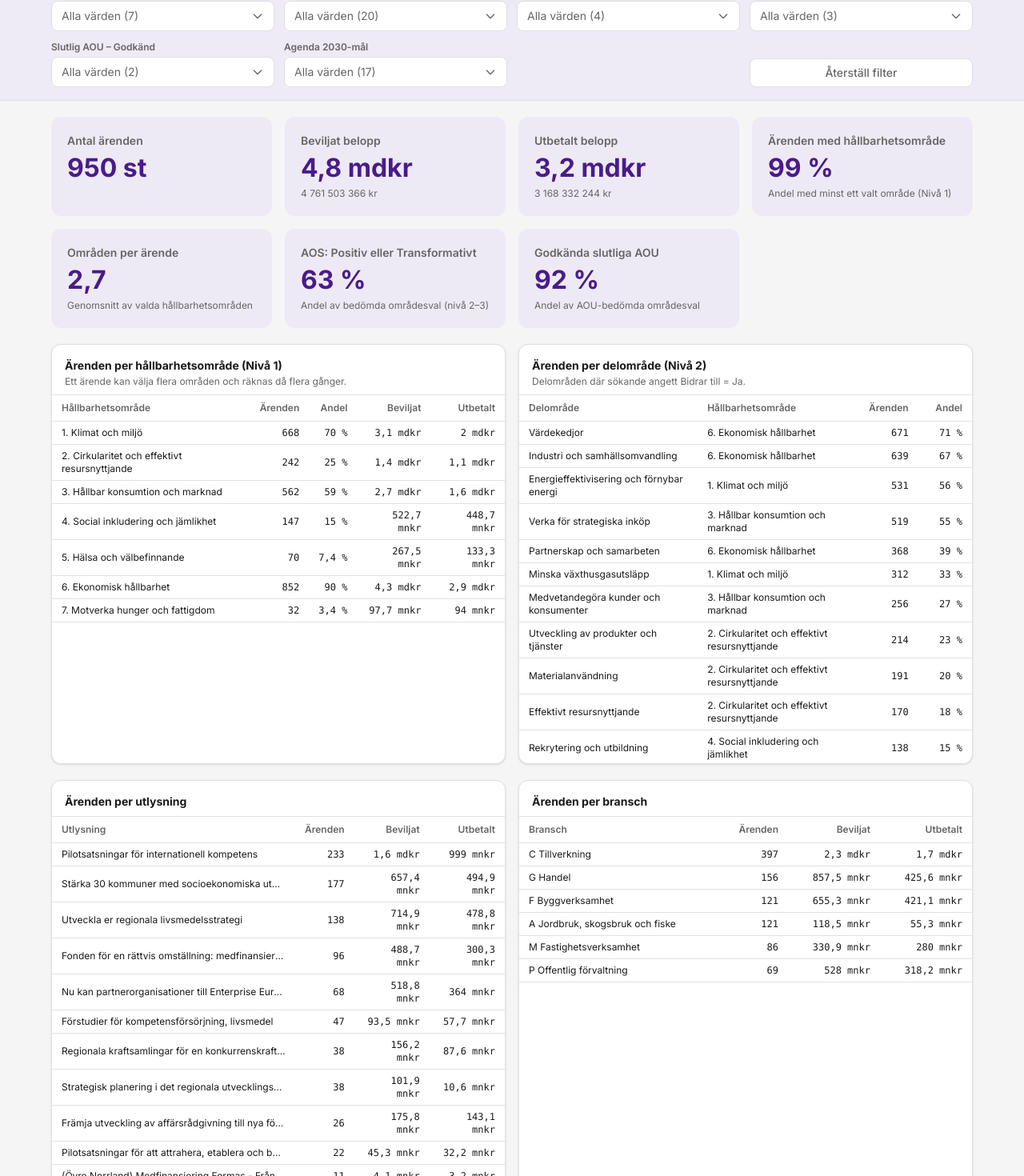
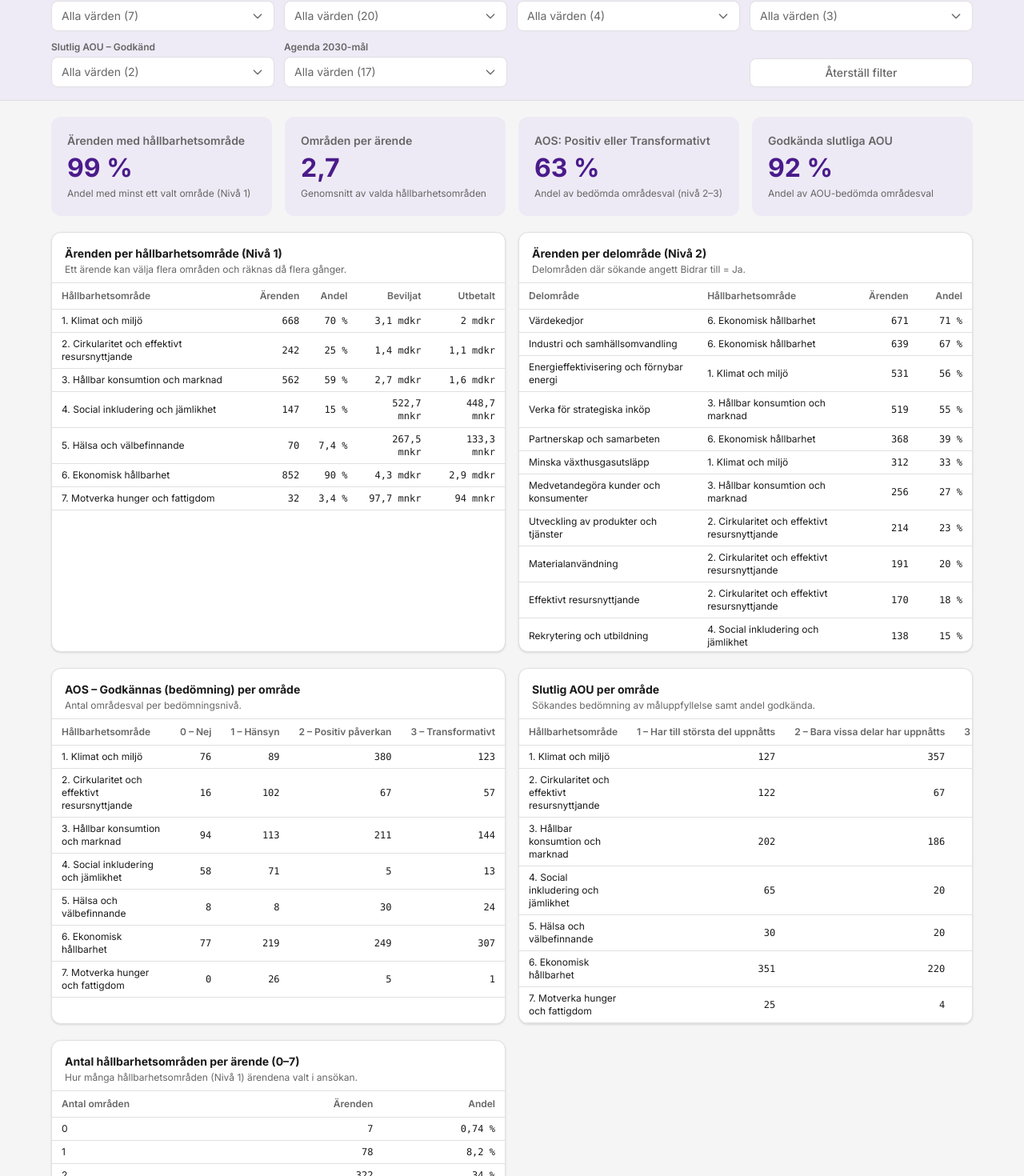
Before and after one commit to bjoottG/hallbarighet, a Next.js app: page /oversikt in a window 1280 px wide. Shown: the part 221-1691 px from the top of the page at 80% size. Built offline with nearby package versions, Linux system fonts and the light colour scheme.

Commit message:
Ta bort utlysnings- och branschtabellerna samt KPI:erna antal/beviljat/utbetalt
KPI-raderna på Översikt och Diagram visar nu de fyra hållbarhetsmåtten.

Co-Authored-By: Claude Fable 5 <noreply@anthropic.com>

```diff
--- a/src/app/diagram/page.tsx
+++ b/src/app/diagram/page.tsx
@@ -8,11 +8,11 @@ import KPICard from '@/components/KPICard';
 import { ChartCard } from '@/components/Cards';
 import { useFilters } from '@/context/FilterContext';
 import {
-  kpiAntalArenden, kpiBeviljat, kpiUtbetalt, kpiAndelMedOmrade,
+  kpiBeviljat, kpiAndelMedOmrade,
   kpiSnittOmraden, kpiAndelAosPositiv, kpiAndelAouGodkand,
   perOmrade, perDelomrade, aosPerOmrade, aouPerOmrade, aosFordelning,
   fordelningAntalOmraden,
-  formatNumber, formatKr, formatKrFull, formatPct,
+  formatNumber, formatKr, formatPct,
 } from '@/lib/dataUtils';
 import {
   DIAGRAM_COLORS, OMRADE_FARG, AOS_FARG, AOU_FARG, AOS_SKALA, AOU_SKALA,
@@ -59,9 +59,6 @@ export default function DiagramPage() {
 
         {/* KPI-rad (samma som Översikt) */}
         <div className="grid grid-cols-4 gap-4">
-          <KPICard title="Antal ärenden" value={`${formatNumber(kpiAntalArenden(filtered))} st`} />
-          <KPICard title="Beviljat belopp" value={formatKr(kpiBeviljat(filtered))} subtitle={formatKrFull(kpiBeviljat(filtered))} />
-          <KPICard title="Utbetalt belopp" value={formatKr(kpiUtbetalt(filtered))} subtitle={formatKrFull(kpiUtbetalt(filtered))} />
           <KPICard title="Ärenden med hållbarhetsområde" value={formatPct(kpiAndelMedOmrade(filtered))} subtitle="Andel med minst ett valt område (Nivå 1)" />
           <KPICard title="Områden per ärende" value={kpiSnittOmraden(filtered).toLocaleString('sv-SE', { maximumFractionDigits: 1 })} subtitle="Genomsnitt av valda hållbarhetsområden" />
           <KPICard title="AOS: Positiv eller Transformativt" value={formatPct(kpiAndelAosPositiv(filtered))} subtitle="Andel av bedömda områdesval (nivå 2–3)" />
--- a/src/app/oversikt/page.tsx
+++ b/src/app/oversikt/page.tsx
@@ -8,9 +8,8 @@ import KPICard from '@/components/KPICard';
 import { TableCard, TH, TD } from '@/components/Cards';
 import { useFilters } from '@/context/FilterContext';
 import {
-  kpiAntalArenden, kpiBeviljat, kpiUtbetalt, kpiAndelMedOmrade,
-  kpiSnittOmraden, kpiAndelAosPositiv, kpiAndelAouGodkand,
-  perOmrade, perDelomrade, perFalt, aosPerOmrade, aouPerOmrade, antalOmraden,
+  kpiAndelMedOmrade, kpiSnittOmraden, kpiAndelAosPositiv, kpiAndelAouGodkand,
+  perOmrade, perDelomrade, aosPerOmrade, aouPerOmrade, antalOmraden,
   fordelningAntalOmraden,
   formatNumber, formatKr, formatKrFull, formatPct,
 } from '@/lib/dataUtils';
@@ -23,9 +22,6 @@ export default function OversiktPage() {
   const [sida, setSida] = useState(0);
 
   const kpis = useMemo(() => ({
-    arenden: kpiAntalArenden(filtered),
-    beviljat: kpiBeviljat(filtered),
-    utbetalt: kpiUtbetalt(filtered),
     andelMedOmrade: kpiAndelMedOmrade(filtered),
     snittOmraden: kpiSnittOmraden(filtered),
     andelAosPositiv: kpiAndelAosPositiv(filtered),
@@ -34,8 +30,6 @@ export default function OversiktPage() {
 
   const omradeRader = useMemo(() => perOmrade(filtered), [filtered]);
   const delomradeRader = useMemo(() => perDelomrade(filtered).sort((a, b) => b.antal - a.antal), [filtered]);
-  const utlysningRader = useMemo(() => perFalt(filtered, 'utlysning'), [filtered]);
-  const branschRader = useMemo(() => perFalt(filtered, 'bransch'), [filtered]);
   const aosRader = useMemo(() => aosPerOmrade(filtered), [filtered]);
   const aouRader = useMemo(() => aouPerOmrade(filtered), [filtered]);
   const fordelningRader = useMemo(() => fordelningAntalOmraden(filtered), [filtered]);
@@ -63,11 +57,8 @@ export default function OversiktPage() {
       <FilterBar />
 
       <main className="max-w-[1200px] mx-auto px-6 py-5 flex flex-col gap-5">
-        {/* KPI-rad: 7 rutor */}
+        {/* KPI-rad */}
         <div className="grid grid-cols-4 gap-4">
-          <KPICard title="Antal ärenden" value={`${formatNumber(kpis.arenden)} st`} />
-          <KPICard title="Beviljat belopp" value={formatKr(kpis.beviljat)} subtitle={formatKrFull(kpis.beviljat)} />
-          <KPICard title="Utbetalt belopp" value={formatKr(kpis.utbetalt)} subtitle={formatKrFull(kpis.utbetalt)} />
           <KPICard title="Ärenden med hållbarhetsområde" value={formatPct(kpis.andelMedOmrade)} subtitle="Andel med minst ett valt område (Nivå 1)" />
           <KPICard title="Områden per ärende" value={kpis.snittOmraden.toLocaleString('sv-SE', { maximumFractionDigits: 1 })} subtitle="Genomsnitt av valda hållbarhetsområden" />
           <KPICard title="AOS: Positiv eller Transformativt" value={formatPct(kpis.andelAosPositiv)} subtitle="Andel av bedömda områdesval (nivå 2–3)" />
@@ -124,55 +115,6 @@ export default function OversiktPage() {
                     <TD>{r.omradeNamn}</TD>
                     <TD right mono>{formatNumber(r.antal)}</TD>
                     <TD right mono>{formatPct(r.andel)}</TD>
-                  </tr>
-                ))}
-              </tbody>
-            </table>
-          </TableCard>
-        </div>
-
-        {/* Tabell 3–4: Utlysning + Bransch */}
-        <div className="grid grid-cols-2 gap-4">
-          <TableCard title="Ärenden per utlysning">
-            <table className="w-full text-xs border-collapse">
-              <thead>
-                <tr className="border-b" style={{ borderColor: 'var(--color-border)' }}>
-                  <TH>Utlysning</TH>
-                  <TH right>Ärenden</TH>
-                  <TH right>Beviljat</TH>
-                  <TH right>Utbetalt</TH>
-                </tr>
-              </thead>
-              <tbody>
-                {utlysningRader.map((r) => (
-                  <tr key={r.name} className="border-b" style={{ borderColor: 'var(--color-border)' }}>
-                    <TD title={r.name}><span className="block max-w-[280px] truncate">{r.name}</span></TD>
-                    <TD right mono>{formatNumber(r.antal)}</TD>
-                    <TD right mono>{formatKr(r.beviljat)}</TD>
-                    <TD right mono>{formatKr(r.utbetalt)}</TD>
-                  </tr>
-                ))}
-              </tbody>
-            </table>
-          </TableCard>
-
-          <TableCard title="Ärenden per bransch">
-            <table className="w-full text-xs border-collapse">
-              <thead>
-                <tr className="border-b" style={{ borderColor: 'var(--color-border)' }}>
-                  <TH>Bransch</TH>
-                  <TH right>Ärenden</TH>
-                  <TH right>Beviljat</TH>
-                  <TH right>Utbetalt</TH>
-                </tr>
-              </thead>
-              <tbody>
-                {branschRader.map((r) => (
-                  <tr key={r.name} className="border-b" style={{ borderColor: 'var(--color-border)' }}>
-                    <TD>{r.name}</TD>
-                    <TD right mono>{formatNumber(r.antal)}</TD>
-                    <TD right mono>{formatKr(r.beviljat)}</TD>
-                    <TD right mono>{formatKr(r.utbetalt)}</TD>
                   </tr>
                 ))}
               </tbody>
```
